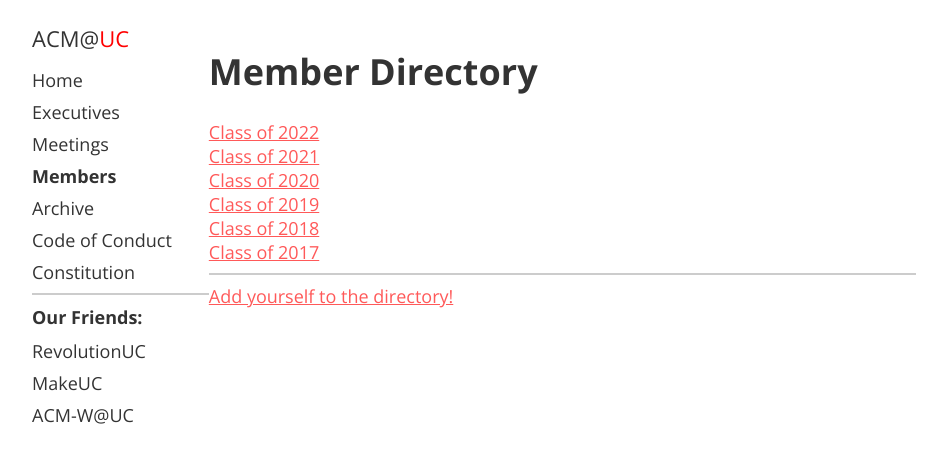
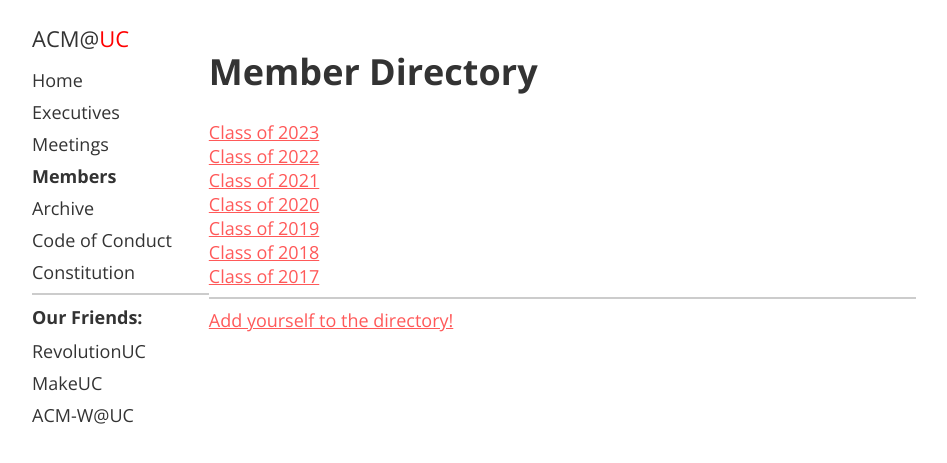
Before and after one commit to ACMatUC/acmatuc.github.io, a Jekyll site: the page built from members/members.html, in a window 1280 px wide. Shown: the top 463 px of the page, without its empty margins (166-1113 px from the left). Built offline with Jekyll 4.4.1, drawn with Linux system fonts in a browser that asks for light colours.

Commit message:
Added 2023 link to members page

```diff
--- a/members/members.html
+++ b/members/members.html
@@ -7,6 +7,7 @@
 ---
 <h1>Member Directory</h1>
 
+<div><a href="class_of_2023">Class of 2023</a></div>
 <div><a href="class_of_2022">Class of 2022</a></div>
 <div><a href="class_of_2021">Class of 2021</a></div>
 <div><a href="class_of_2020">Class of 2020</a></div>
```
